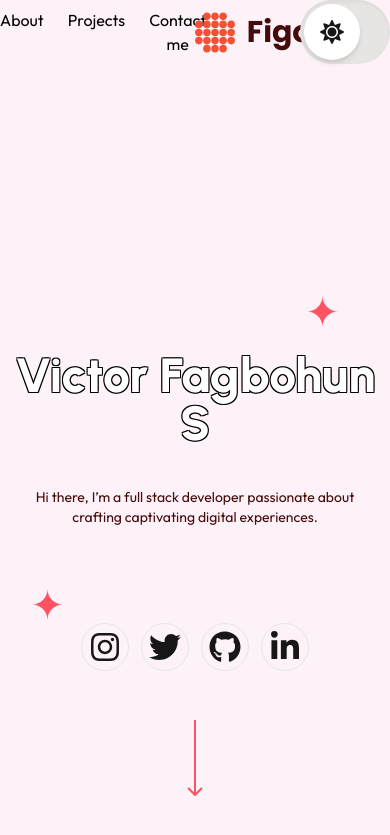
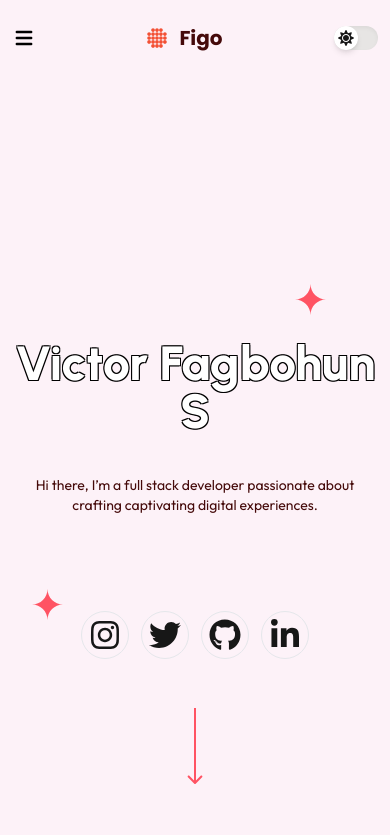
Before and after one commit to vfaith37/victorPortfolio, a React (Vite) app: page / in a window 390 px wide. Shown: the top 835 px of the page. Built offline with nearby package versions, Linux system fonts and the light colour scheme.

Commit message:
Update App.jsx

```diff
--- a/src/App.jsx
+++ b/src/App.jsx
@@ -1,7 +1,8 @@
 /* eslint-disable react/no-unescaped-entities */
 /* eslint-disable no-unused-vars */
 import { useEffect, useState } from 'react'
-import {FaCss3Alt, FaDharmachakra, FaDocker, FaGithub, FaHtml5, FaInstagram, FaJava, FaJsSquare, FaLinkedin, FaLinkedinIn, FaMoon, FaPhp, FaPython, FaSun, FaTwitter } from "react-icons/fa"
+import {FaCar, FaCss3Alt, FaDharmachakra, FaDocker, FaGithub, FaHtml5, FaInstagram, FaJava, FaJsSquare, FaLinkedin, FaLinkedinIn, FaMoon, FaPhp, FaPython, FaSun, FaTwitter } from "react-icons/fa"
+import { HiMenu, HiOutlineX } from "react-icons/hi"
 import LOGO from "./assets/logo.svg"
 import EXTRA from "./assets/star.svg"
 import ARROW from "./assets/Arrow.svg"
@@ -35,31 +36,44 @@ function App() {
 					localStorage.setItem("theme", newTheme);
 					localStorage.setItem("darkMode", !isDarkMode);
 				};
-				console.log(theme);
+				// console.log(theme);
+				const [isOpen, setIsOpen] = useState(false);
+
+  const toggleMenu = () => {
+    setIsOpen(!isOpen);
+  };
 	return (
-		<div className="max-w-md mx-auto shadow-md overflow-hidden sm:max-w-full p-0 sm:px-32 sm:py-16 bg-pink-50 dark:bg-neutral-900 text-black dark:text-white">
+		<div className="max-w-md mx-auto shadow-md overflow-hidden sm:max-w-full px-3 py-6 sm:px-32 sm:py-16 bg-pink-50 dark:bg-neutral-900 text-black dark:text-white">
 			<section className='flex justify-between items-center'>
-				<div className='gap-6 justify-between flex text-center text-base font-normal font-outfit'>
-					<p>About</p>
-					<p>Projects</p>
-					<p>Contact me</p>
-				</div>
+			<div className="md:hidden flex justify-between items-center">
+        <button
+          className="md:hidden"
+          onClick={toggleMenu}
+        >
+         {isOpen ? <HiOutlineX className="h-6 w-6 text-black dark:text-white" /> : <HiMenu className="h-6 w-6 text-black dark:text-white"/>}
+        </button>
+      </div>
+      <nav className={`md:flex gap-6 md:flex-row ${isOpen ? 'block absolute top-16 ease-in-out duration-500 gap-5' : 'hidden'}`}>
+        <a href="#" className="gap-6 justify-between flex text-center text-sm sm:text-base font-normal font-outfit text-black dark:text-white">About</a>
+        <a href="#" className="gap-6 justify-between flex text-center text-sm sm:text-base font-normal font-outfit text-black dark:text-white">Projects</a>
+        <a href="#" className="gap-6 justify-between flex text-center text-sm sm:text-base font-normal font-outfit text-black dark:text-white">Contact me</a>
+      </nav>
 				<div className='flex gap-3 justify-center items-center '>
-					<img src={LOGO} alt="logo" />
-					<p className='font-poppins text-red-950 dark:text-white text-3xl font-bold'>Figo</p>
+					<img src={LOGO} alt="logo" className='w-5 sm:w-10 h-5 sm:h-10' />
+					<p className='font-poppins text-red-950 dark:text-white text-xl sm:text-3xl font-bold'>Figo</p>
 				</div>
 					<button
-					className={`relative inline-block w-28 h-16 transition-colors duration-300 ease-in-out ${
+					className={`relative inline-block w-11 h-6 sm:w-28 sm:h-16 transition-colors duration-300 ease-in-out ${
 						theme === "light" ? 'bg-stone-200' : 'bg-purple-500'
 					} rounded-full shadow-inner focus:outline-none`}
 					onClick={handleToggle}
 					>
 						<span
-							className={`absolute left-1 top-1 w-14 h-14 ${
-								isDarkMode ? 'translate-x-12' : 'translate-x-0'
+							className={`absolute left-0 top-0 sm:left-1 sm:top-1 w-6 h-6 sm:w-14 sm:h-14 ${
+								isDarkMode ? 'translate-x-5 sm:translate-x-12' : 'translate-x-0'
 							} bg-white rounded-full shadow-md transition-transform duration-300 ease-in-out flex items-center justify-center`}
 						>
-							{isDarkMode ? <FaMoon className="w-6 h-6 text-black" /> : <FaSun className="w-6 h-6 text-neutral-900" />}
+							{isDarkMode ? <FaMoon className="sm:w-6 sm:h-6 text-black" /> : <FaSun className="sm:w-6 sm:h-6 text-neutral-900" />}
 						</span>
 					</button>
 
```
